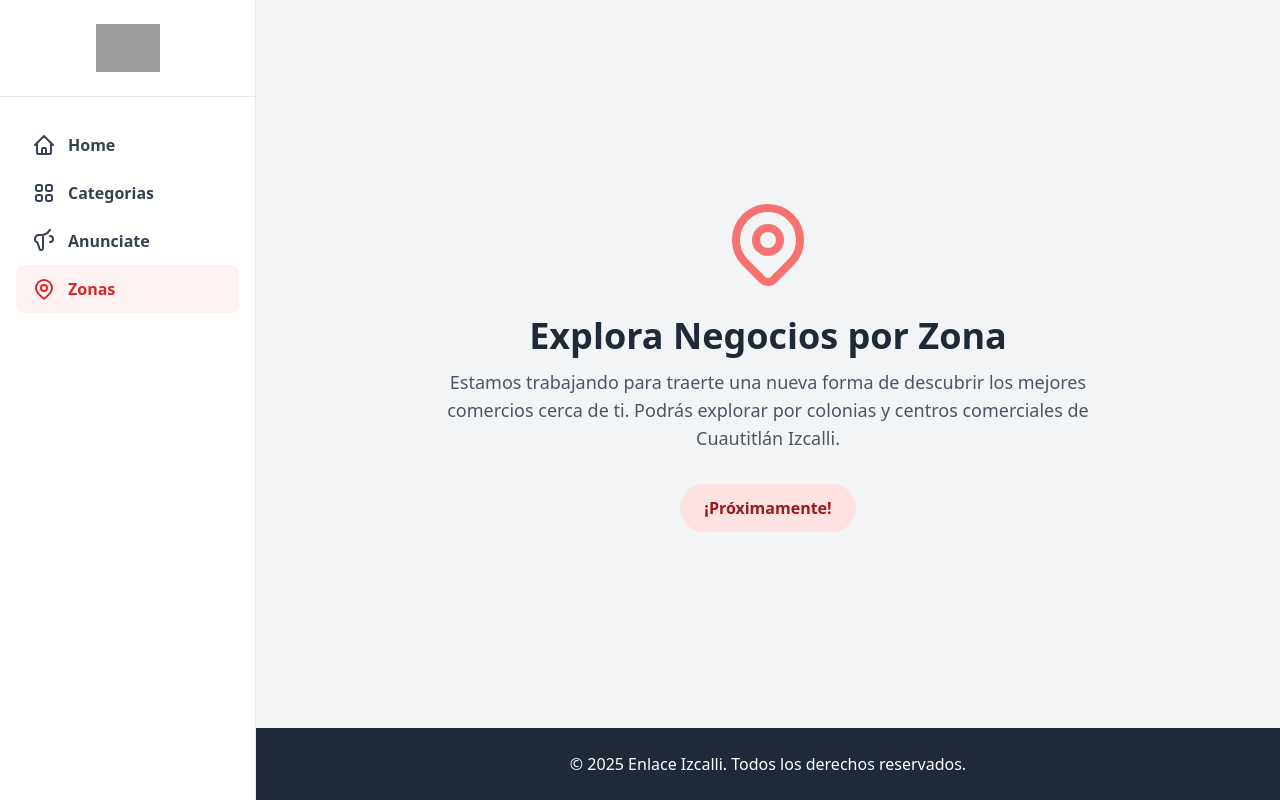
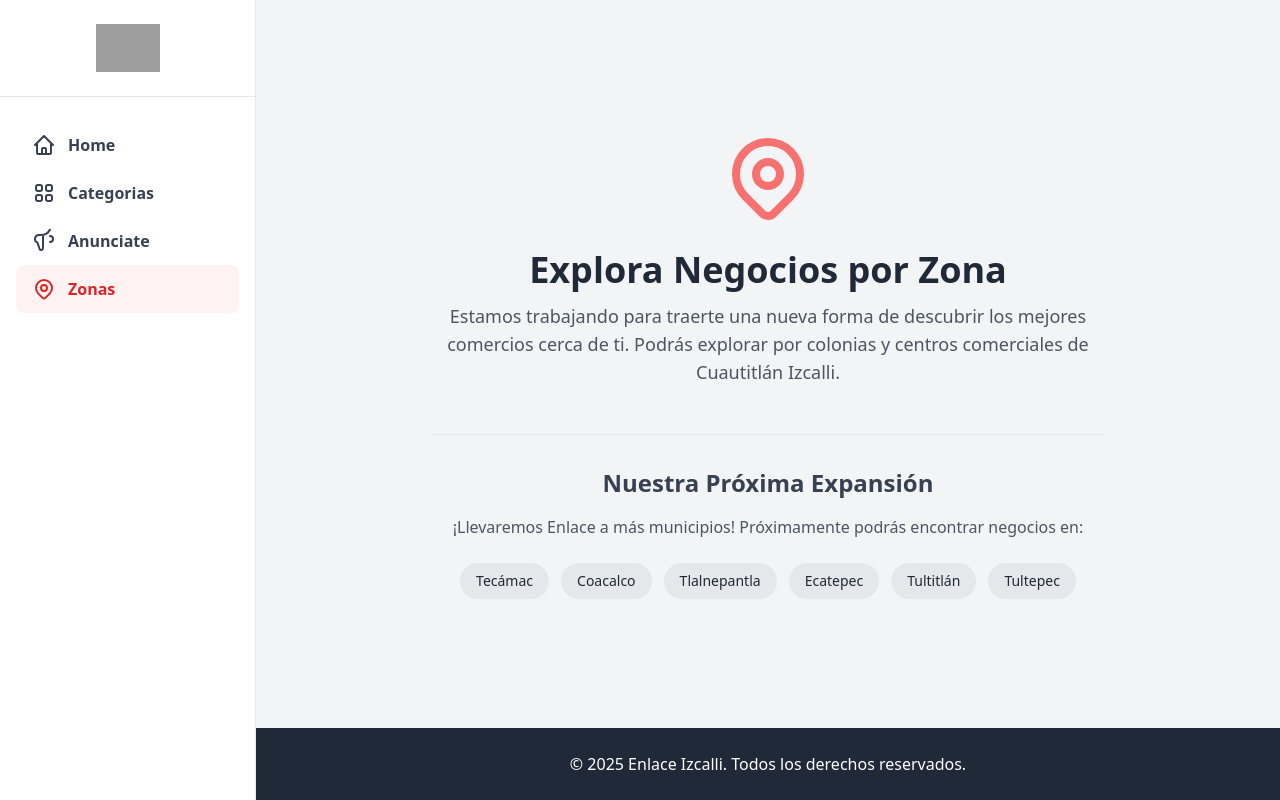
Before and after one commit to haroldove90-spec/Enlace-Izcalli, a React (Vite) app: page / in a window 1280 px wide. Both pictures are taken after a click on the button "Zonas". Built offline with nearby package versions, Linux system fonts and the light colour scheme; grey boxes are pictures that could not be loaded.

Commit message:
feat: Announce upcoming expansion zones
Update the ZonesPage to inform users about upcoming expansion to new municipalities. This includes a new section listing the towns where Enlace Izcalli will soon be available.

```diff
--- a/pages/ZonesPage.tsx
+++ b/pages/ZonesPage.tsx
@@ -10,8 +10,20 @@ export const ZonesPage: React.FC = () => {
         Estamos trabajando para traerte una nueva forma de descubrir los mejores comercios
         cerca de ti. Podrás explorar por colonias y centros comerciales de Cuautitlán Izcalli.
       </p>
-      <div className="bg-red-100 text-red-800 font-semibold px-6 py-3 rounded-full">
-        ¡Próximamente!
+
+      <div className="w-full border-t pt-8 mt-4">
+        <h2 className="text-2xl font-bold text-gray-700 mb-4">Nuestra Próxima Expansión</h2>
+        <p className="text-gray-600 mb-6">
+          ¡Llevaremos Enlace a más municipios! Próximamente podrás encontrar negocios en:
+        </p>
+        <div className="flex flex-wrap justify-center gap-3">
+          <span className="bg-gray-200 text-gray-800 text-sm font-medium px-4 py-2 rounded-full">Tecámac</span>
+          <span className="bg-gray-200 text-gray-800 text-sm font-medium px-4 py-2 rounded-full">Coacalco</span>
+          <span className="bg-gray-200 text-gray-800 text-sm font-medium px-4 py-2 rounded-full">Tlalnepantla</span>
+          <span className="bg-gray-200 text-gray-800 text-sm font-medium px-4 py-2 rounded-full">Ecatepec</span>
+          <span className="bg-gray-200 text-gray-800 text-sm font-medium px-4 py-2 rounded-full">Tultitlán</span>
+          <span className="bg-gray-200 text-gray-800 text-sm font-medium px-4 py-2 rounded-full">Tultepec</span>
+        </div>
       </div>
     </div>
   );
```
